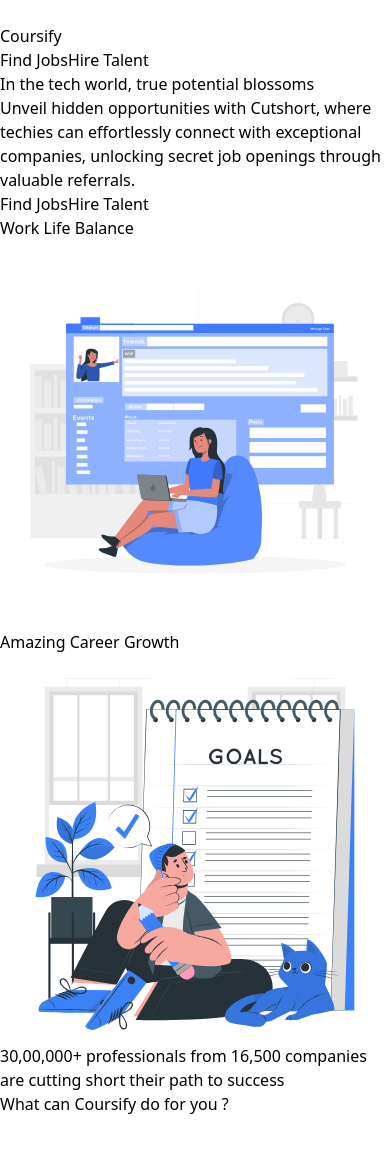
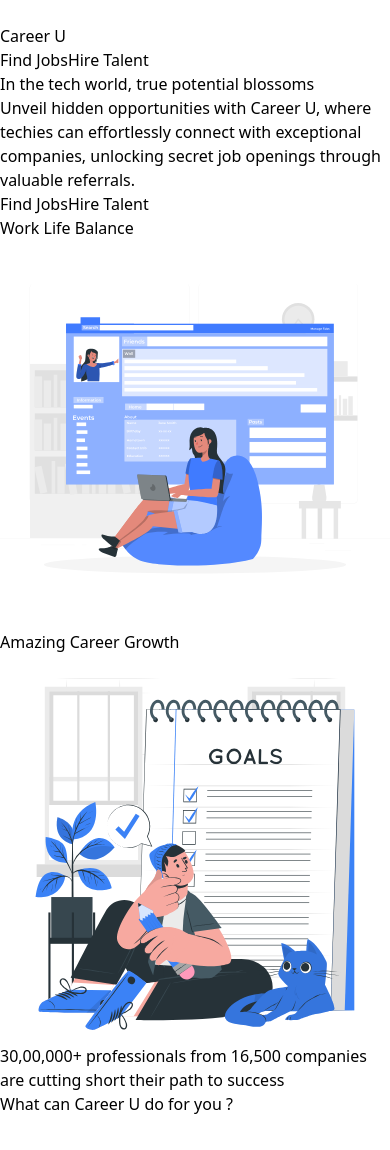
Before and after one commit to Debangshu767/coursify, a React (Vite) app: page / in a window 390 px wide. Shown: the top 1150 px of the page. Built offline with nearby package versions, Linux system fonts and the light colour scheme; some icons are missing.

Commit message:
name changes

```diff
--- a/src/components/HeroSection.jsx
+++ b/src/components/HeroSection.jsx
@@ -8,7 +8,7 @@
 
          <div className='flex flex-col justify-center items-center gap-4'>
             <h1 className=' px-8 text-center text-3xl font-bold text-white ' >In the tech world, true potential blossoms</h1>
-            <h1 className=' px-6 text-center text-lg font-normal text-white max-w-[900px] ' > Unveil hidden opportunities with Cutshort, where techies can effortlessly connect with exceptional companies, unlocking secret job openings through valuable referrals. </h1>
+            <h1 className=' px-6 text-center text-lg font-normal text-white max-w-[900px] ' > Unveil hidden opportunities with Career U, where techies can effortlessly connect with exceptional companies, unlocking secret job openings through valuable referrals. </h1>
         </div>
         <div className='w-[5000px] h-full top-[-10%] absolute bg-gradient-to-b from-blue-500 to-blue-700 -z-10 rotate-3 ' ></div>
         <div className='w-[5000px] h-full top-[-10%] absolute bg-gradient-to-b from-blue-200 to-blue-400 -z-20 -rotate-2 ' ></div>
--- a/src/components/Info.jsx
+++ b/src/components/Info.jsx
@@ -7,7 +7,7 @@
   return (
     <div>
 
-        <h1 className=' text-3xl font-thin text-center mt-8 text-slate-600 ' > What can Coursify do for you ? </h1>
+        <h1 className=' text-3xl font-thin text-center mt-8 text-slate-600 ' > What can Career U do for you ? </h1>
 
         <div>
 
@@ -31,7 +31,7 @@
 
                 <div>
                     <h2 className=' text-lg uppercase font-bold text-blue-500 border-b-2 border-blue-300'  >Recruit 10x tech talent, zero backouts.</h2>
-                    <p className='text-lg font-light max-w-[600px] ' > India's #1 tech hiring platform, Coursify, facilitates connections with top talent, enabling faster execution of your vision through seamless engagement and successful position closures.</p>
+                    <p className='text-lg font-light max-w-[600px] ' > India's #1 tech hiring platform, Career U, facilitates connections with top talent, enabling faster execution of your vision through seamless engagement and successful position closures.</p>
                     <div className='flex items-center p-2 gap-2 md:gap-4' >
           <Link className=' bg-blue-500 rounded-3xl p-2 px-4 text-white font-bold text-xs hover:bg-blue-700 ' >Hire Top talent now</Link>
           <Link className=' border-2 border-blue-500 text-blue-500 rounded-3xl p-2 px-4 font-bold text-xs hover:bg-slate-200 ' >View Pricing</Link>
--- a/src/components/Navbar.jsx
+++ b/src/components/Navbar.jsx
@@ -8,7 +8,7 @@
     <div className='flex justify-between m-auto items-center p-2 max-w-[900px]' >
         <Link className=' flex items-center gap-1 p-2 '>
         <FaContao className=' text-xl text-blue-500 md:text-2xl '/>
-        <h1 className='font-sans text-xl font-extrabold uppercase text-blue-500 md:text-2xl ' >Coursify</h1>
+        <h1 className='font-sans text-xl font-extrabold uppercase text-blue-500 md:text-2xl ' >Career U</h1>
         </Link>
 
         <div className='flex items-center p-2 gap-2 md:gap-4' >
```
